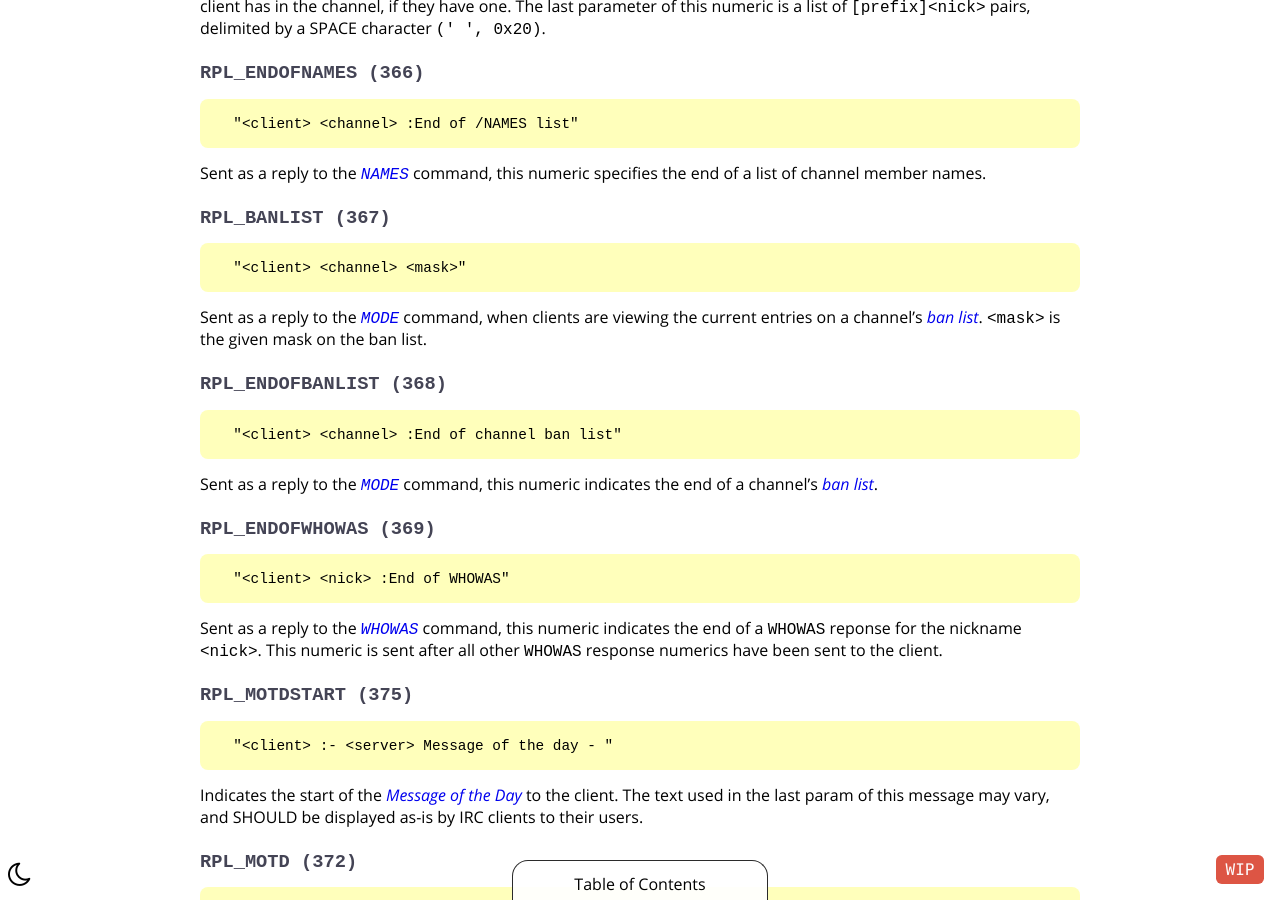
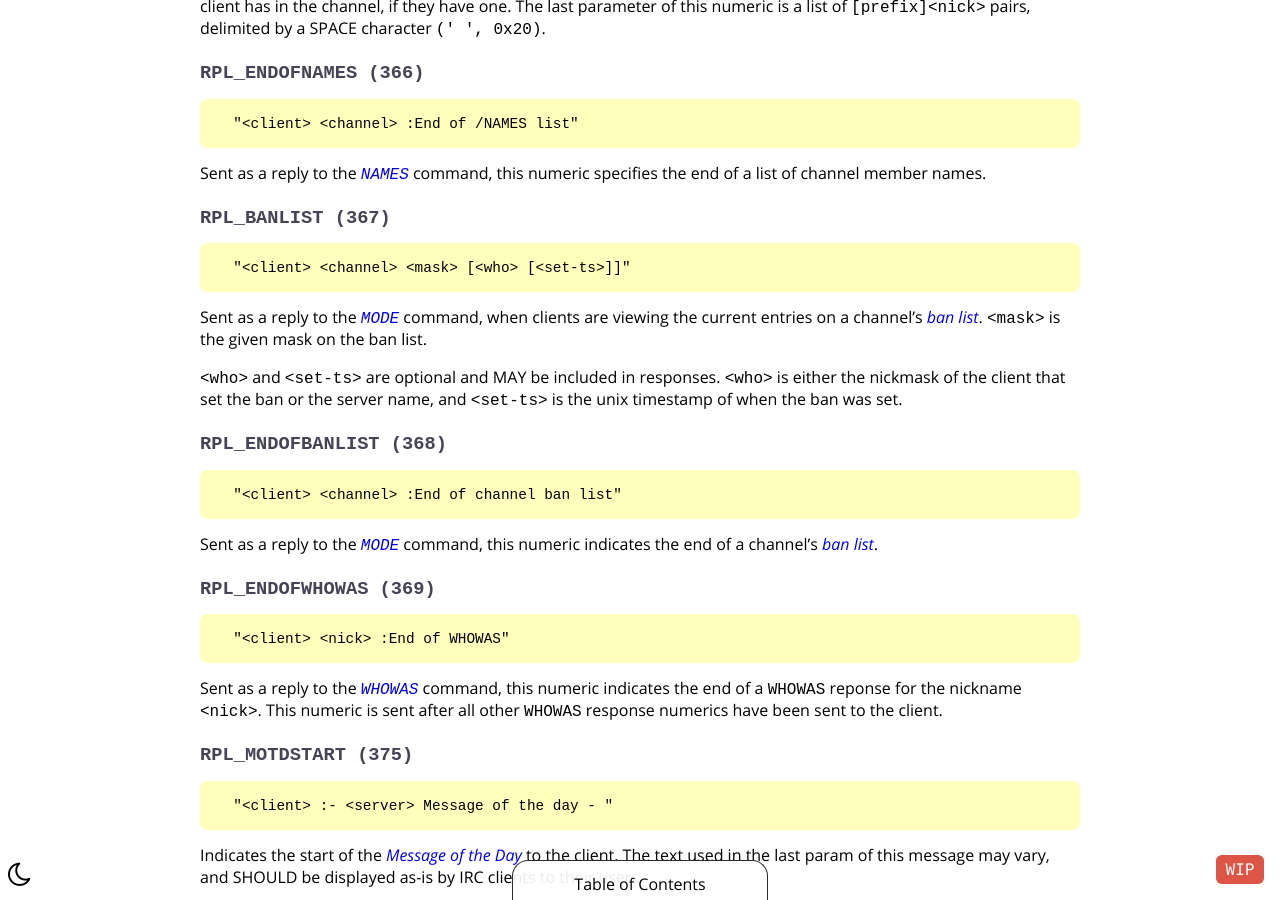
Before and after one commit to ircdocs/modern-irc, a Jekyll site: the page built from index.md, in a window 1280 px wide and 900 px high, scrolled down 51228 px. Built offline with Jekyll 4.4.1, drawn with Linux system fonts in a browser that asks for light colours.

Commit message:
proposed change ahead of real world confirmation

```diff
--- a/_includes/modern-appendix.md
+++ b/_includes/modern-appendix.md
@@ -562,9 +562,11 @@ Sent as a reply to the [`NAMES`](#names-message) command, this numeric specifies
 
 ### `RPL_BANLIST (367)`
 
-      "<client> <channel> <mask>"
+      "<client> <channel> <mask> [<who> [<set-ts>]]"
 
 Sent as a reply to the [`MODE`](#mode-message) command, when clients are viewing the current entries on a channel's [ban list](#ban-channel-mode). `<mask>` is the given mask on the ban list.
+
+`<who>` and `<set-ts>` are optional and MAY be included in responses. `<who>` is either the nickmask of the client that set the ban or the server name, and `<set-ts>` is the unix timestamp of when the ban was set.
 
 ### `RPL_ENDOFBANLIST (368)`
 
```
